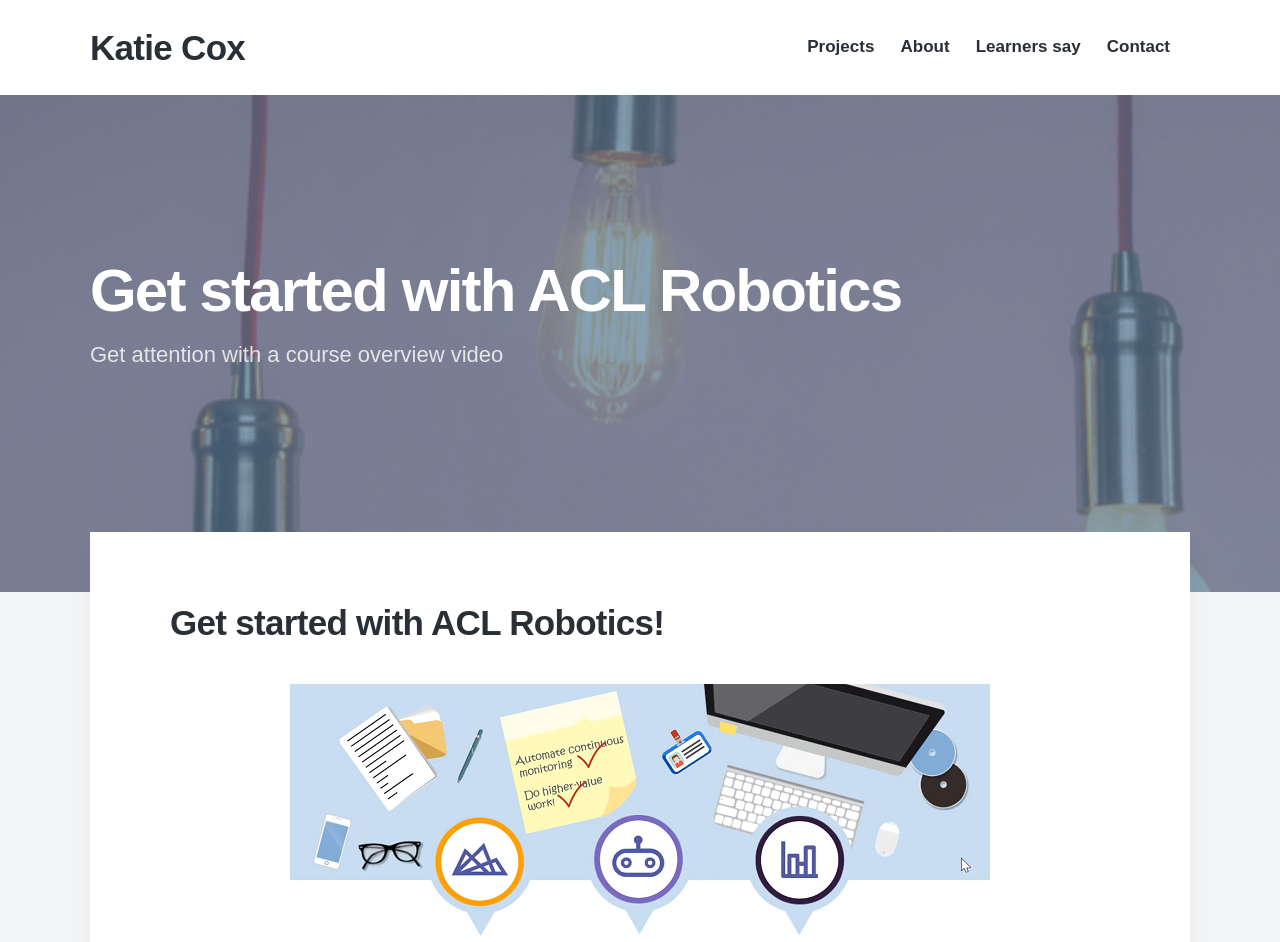
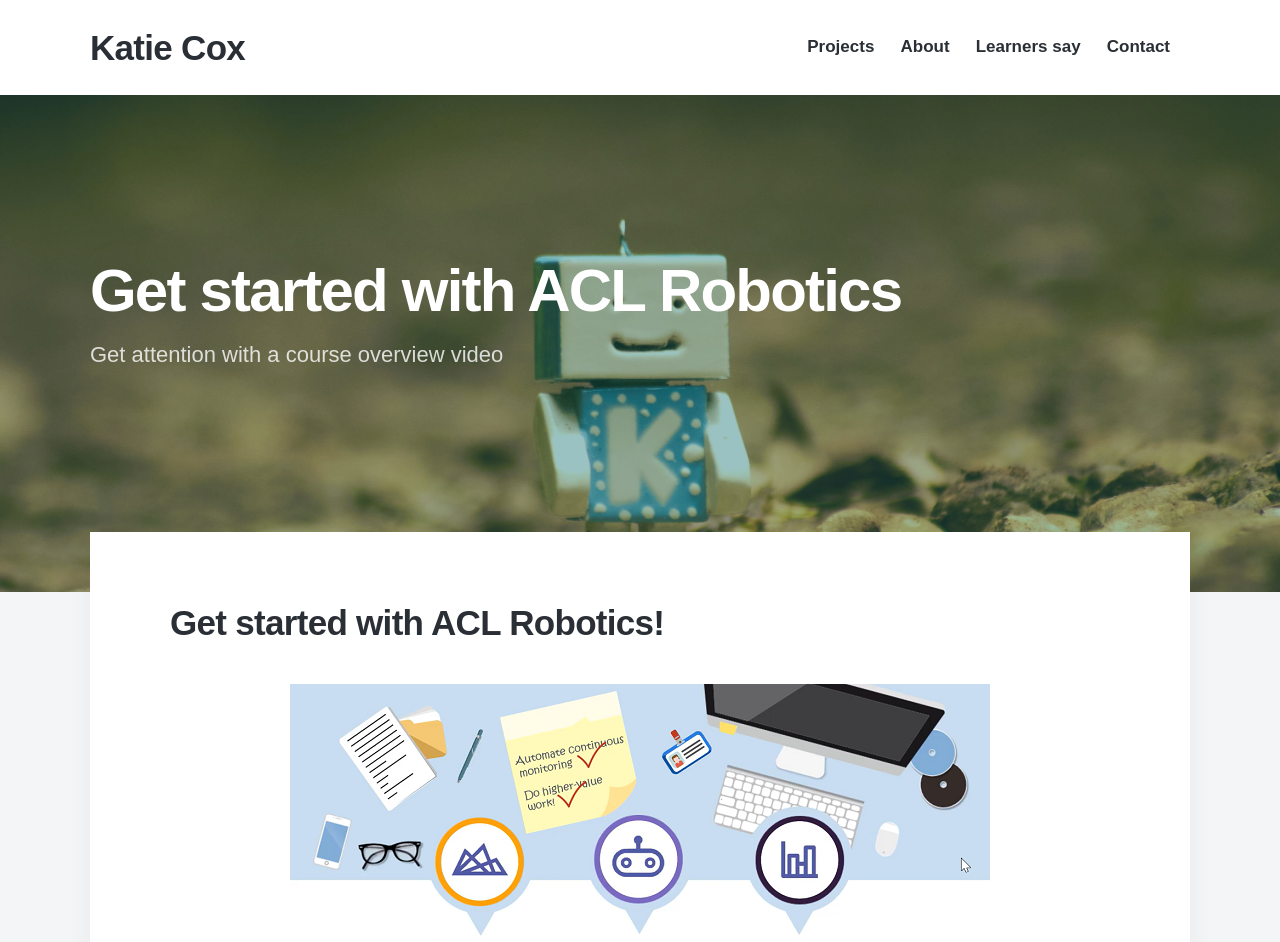
Before and after one commit to cox-katie/portfolio, a Jekyll site: the page built from _projects/Robotics-video.md, in a window 1280 px wide. Shown: the top 942 px of the page. Built offline with Jekyll 4.4.1, drawn with Linux system fonts in a browser that asks for light colours; nearby versions of some CDN libraries; some web fonts are replaced.

Commit message:
robotics update

```diff
--- a/_projects/Robotics-video.md
+++ b/_projects/Robotics-video.md
@@ -3,7 +3,7 @@ title: 'Get started with ACL Robotics'
 subtitle: 'Get attention with a course overview video'
 date: 2018-06-30 00:00:00
 description: This video introduces users to the enablement program they can follow to get skilled in ACL Robotics software. I created the entire end-to-end program, but this video is a nice intro to the work within the program.
-featured_image: '/images/Robotics/Course-overview-feature.png'
+featured_image: '/images/Robotics/robot.jpg'
 ---
 
 
```
Also changed, not shown: images/Robotics/robot.jpg (added), 2 other files.
